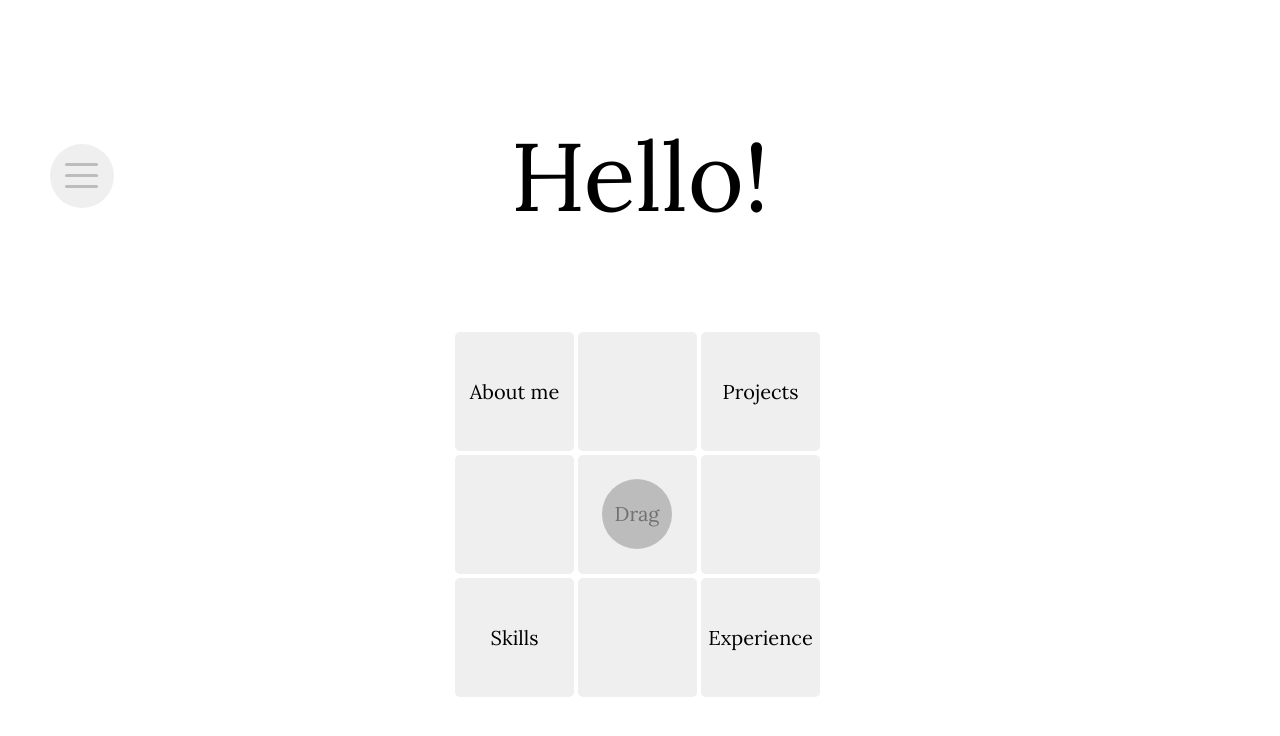
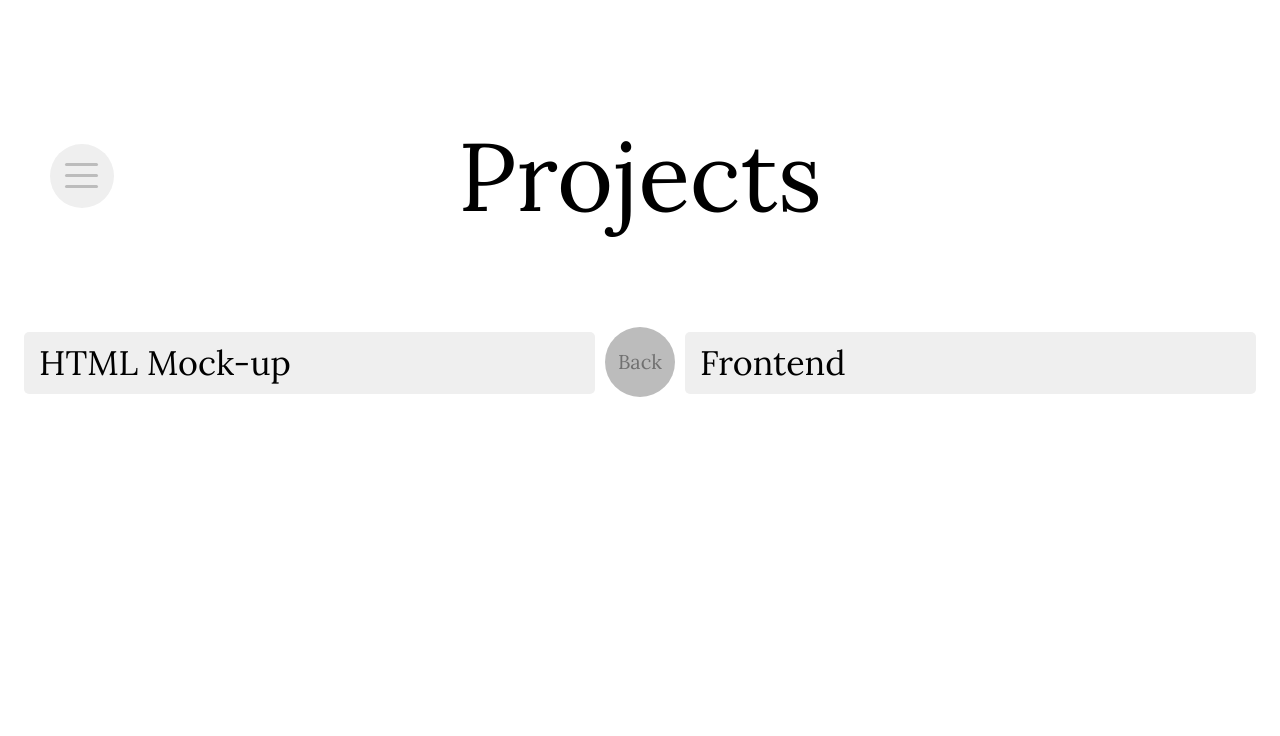
Before and after one commit to Dispersioned/web, a React (Create React App) app: page /projects in a window 1280 px wide. Before the commit this address led to /. Shown: the top 736 px of the page. Built offline with nearby package versions, Linux system fonts and the light colour scheme.

Commit message:
project page template

```diff
--- a/src/components/Dice/Dice.tsx
+++ b/src/components/Dice/Dice.tsx
@@ -1,6 +1,8 @@
 import { Typography } from '@mui/material'
-import { motion, PanInfo } from 'framer-motion'
+import { AnimatePresence, motion, PanInfo } from 'framer-motion'
 import React, { useEffect, useRef, useState } from 'react'
+import { useNavigate } from 'react-router'
+import { Link } from 'react-router-dom'
 import { SECTIONS } from '../../config'
 import { closestCell, WelcomeGenerator } from '../../services/Dice'
 import { DICE_CELL_SIZE, GAP } from '../../services/Dice/consts'
@@ -15,6 +17,7 @@ const cellText: (string | null)[][] = [
 ]
 
 const Dice: React.FC<DiceProps> = ({ setTitle }) => {
+  const navigate = useNavigate()
   const dragWrapper = useRef(null)
   const [cells, setCells] = useState<ITable>()
 
@@ -80,6 +83,11 @@ const Dice: React.FC<DiceProps> = ({ setTitle }) => {
     })
   }, [point])
 
+  useEffect(() => {
+    if (selectedCell.row !== 0 || selectedCell.col !== 2) return
+    navigate('/projects')
+  }, [selectedCell])
+
   return (
     <Wrapper ref={dragWrapper}>
       <GridLayer>
@@ -104,10 +112,18 @@ const Dice: React.FC<DiceProps> = ({ setTitle }) => {
           )}
       </GridLayer>
       <Pointer
+        key="pointer"
         drag
         dragMomentum={false}
         initial={{ x: -3, y: -3 }}
         animate={animateTo}
+        exit={{
+          position: 'fixed',
+          width: '3500px',
+          height: '3500px',
+          color: '#bcbcbc',
+          transition: { duration: 0.7 },
+        }}
         onDragStart={handleInitOffset}
         onDragEnd={(event, info) => setPoint({ x: info.point.x, y: info.point.y })}
         dragConstraints={dragWrapper}
--- /dev/null
+++ b/src/components/Projects/Projects.tsx
@@ -0,0 +1,72 @@
+import { Container, Grid, Typography } from '@mui/material'
+import { motion } from 'framer-motion'
+import React from 'react'
+import { useNavigate } from 'react-router'
+import { SECTIONS } from '../../config'
+import { Layout, Main } from '../../views/Home/style'
+import { Pointer } from '../Dice/style'
+import Navigation from '../Navigation/Navigation'
+import { Item } from './style'
+
+const Projects: React.FC = () => {
+  const navigate = useNavigate()
+
+  return (
+    <motion.div
+      key="projects-section"
+      initial={{ opacity: 0 }}
+      animate={{ opacity: 1 }}
+      exit={{ opacity: 0 }}
+    >
+      <Container maxWidth="xl">
+        <Layout>
+          <Typography variant="h1" align="center">
+            <motion.div initial={{ x: '40px', opacity: 0 }} animate={{ x: '0', opacity: 1 }}>
+              {SECTIONS.PROJECTS}
+            </motion.div>
+          </Typography>
+
+          <Main>
+            <div>
+              <Item>
+                <Typography variant="h4">HTML Mock-up</Typography>
+              </Item>
+            </div>
+            <div>
+              <Grid container direction="column" justifyContent="center" alignItems="center">
+                {/* <Dice setTitle={setTitle} /> */}
+                <Pointer
+                  onClick={() => navigate('/')}
+                  initial={{
+                    position: 'fixed',
+                    width: '3500px',
+                    height: '3500px',
+                    color: '#bcbcbc',
+                  }}
+                  animate={{
+                    width: 70,
+                    height: 70,
+                    color: '#707070',
+                    transition: { duration: 0.7 },
+                  }}
+                  style={{
+                    transform: 'translateY(30px)',
+                  }}
+                >
+                  <Typography>Back</Typography>
+                </Pointer>
+              </Grid>
+            </div>
+            <div>
+              <Item>
+                <Typography variant="h4">Frontend</Typography>
+              </Item>
+            </div>
+          </Main>
+        </Layout>
+        <Navigation />
+      </Container>
+    </motion.div>
+  )
+}
+export default Projects
--- a/src/router/Router.tsx
+++ b/src/router/Router.tsx
@@ -11,6 +11,7 @@ const Router: React.FC = () => {
     <AnimatePresence exitBeforeEnter>
       <Routes location={location} key={location.pathname}>
         <Route path="/" element={<Home />} />
+        <Route path="/projects" element={<Projects />} />
         <Route path="/*" element={<Navigate replace to="/" />} />
       </Routes>
     </AnimatePresence>
```
